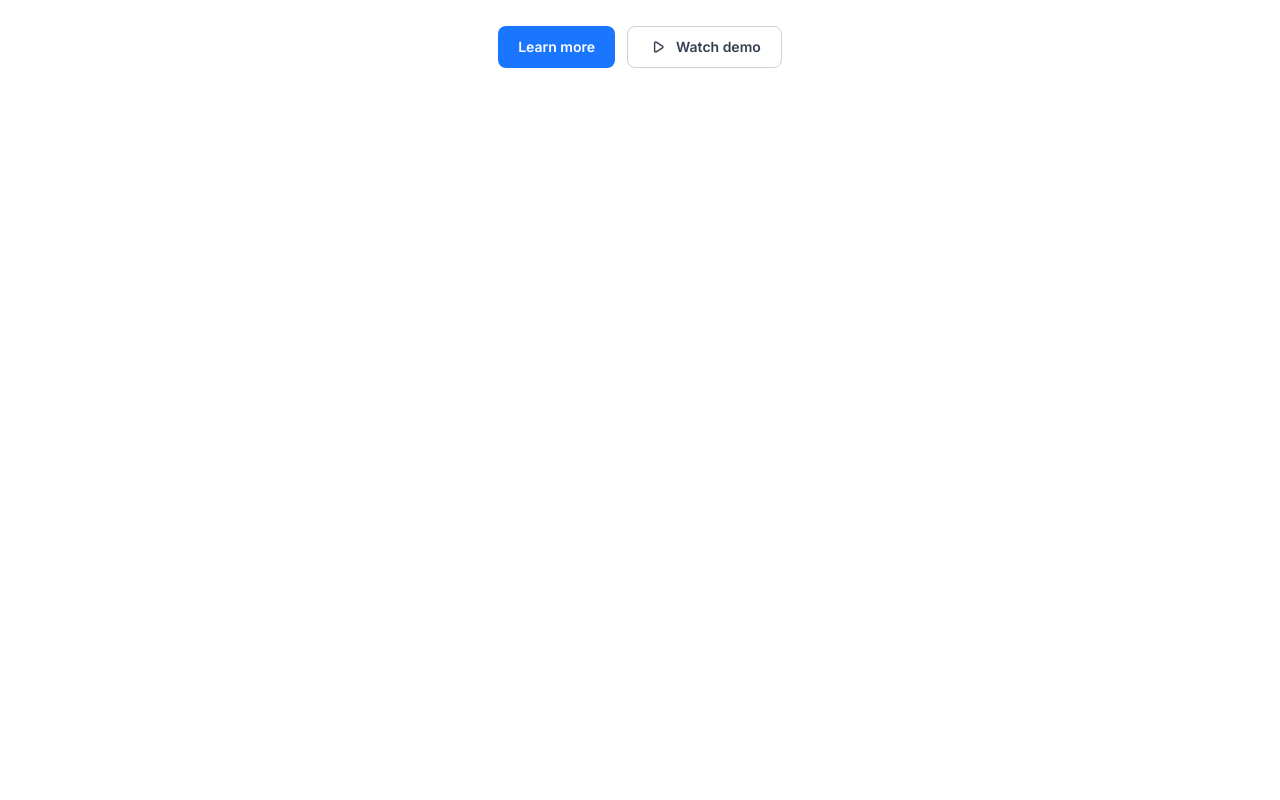
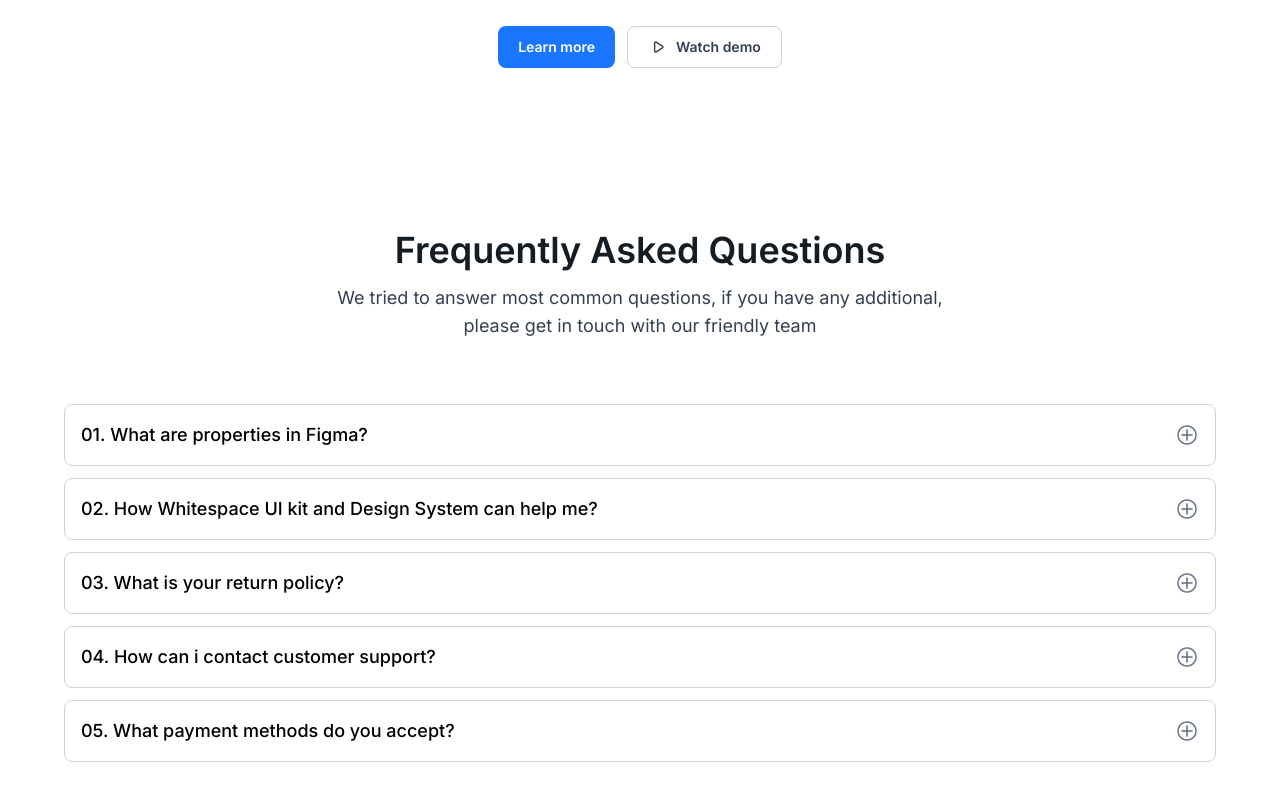
Before and after one commit to vizaanandyaa/whitespace-ui, a React (Vite) app: page / in a window 1280 px wide. Shown: the part 1878-2678 px from the top of the page. Before the commit the page ends 2026 px from the top, so only its background shows below. Built offline with nearby package versions, Linux system fonts and the light colour scheme.

Commit message:
faq accordion done

```diff
--- a/src/App.jsx
+++ b/src/App.jsx
@@ -12,6 +12,7 @@ import featuresImg1 from "./assets/features/features-img1.jpg";
 import featuresImg2 from "./assets/features/features-img2.jpg";
 import featuresImg3 from "./assets/features/features-img3.jpg";
 import featuresImg4 from "./assets/features/features-img4.jpg";
+import Accordion from "./component/Accordion";
 import "./App.scss";
 function App() {
   let featuresContents = [
@@ -32,7 +33,12 @@ function App() {
     },
   ];
   let featuresImgs = [featuresImg1, featuresImg2, featuresImg3, featuresImg4];
-  let servicesContents = ['Unlimited pages','Easy Access', '14-days free trial']
+  let servicesContents = [
+    "Unlimited pages",
+    "Easy Access",
+    "14-days free trial",
+  ];
+  let questions = ['01. What are properties in Figma?', '02. How Whitespace UI kit and Design System can help me?', '03. What is your return policy?', '04. How can i contact customer support?','05. What payment methods do you accept?']
   return (
     <>
       <Header />
@@ -137,23 +143,42 @@ function App() {
           </p>
         </div>
         <div className="services-contents">
-          {servicesContents.map((servicesContent,index)=>{
-            return(
+          {servicesContents.map((servicesContent, index) => {
+            return (
               <div className="service" key={index}>
                 <span className="compo-icon --services">
                   <img src={checkGrad} />
                 </span>
                 <p>{servicesContent}</p>
               </div>
-            )
+            );
           })}
         </div>
         <div className="btns services-btns">
-        <button className="btn btn--blue landing-btn">Learn more</button>
-            <button className="btn btn--white btn-w-icon landing-btn">
-              <img src={playIcon} alt="play-icon" className="play-icon" />
-              <p>Watch demo</p>
-            </button>
+          <button className="btn btn--blue landing-btn">Learn more</button>
+          <button className="btn btn--white btn-w-icon landing-btn">
+            <img src={playIcon} alt="play-icon" className="play-icon" />
+            <p>Watch demo</p>
+          </button>
+        </div>
+      </section>
+      <section className="compo faq container">
+        <div className="compo-headline">
+          <h2 className="compo-headline-title">Frequently Asked Questions</h2>
+          <p className="compo-headline-desc">
+            We tried to answer most common questions, if you have any additional, please get in touch with our friendly team
+          </p>
+        </div>
+        <div className="compo-contents">
+          <div className="accordions">
+            {questions.map((question,index)=>{
+
+              return(
+                <Accordion key={index} quest= {question} />
+              )
+
+            })}
+          </div>
         </div>
       </section>
     </>
--- a/src/App.scss
+++ b/src/App.scss
@@ -1,5 +1,6 @@
 @import url("https://fonts.googleapis.com/css2?family=Inter:wght@400;500;600&display=swap");
 @import "./scss/header.scss";
+@import "./scss/accordion.scss";
 
 * {
   margin: 0;
@@ -336,6 +337,10 @@ button {
     font-size: 18px;
     line-height: 28px;
   }
+  @media (min-width:1024px) {
+    width: 650px;
+    margin: 0 auto;
+  }
 }
 
 .compo-contents-flex-desktop {
@@ -472,3 +477,9 @@ button {
 .services-btns {
   margin-top: 40px;
 }
+
+.accordions{
+    display: flex;
+    flex-direction: column;
+    gap: 12px;
+}
--- /dev/null
+++ b/src/component/Accordion.jsx
@@ -0,0 +1,37 @@
+import React from "react";
+import { useState } from "react";
+import removeCircle from "../assets/faq/remove-circle.png";
+import addCircle from "../assets/faq/add-circle.png";
+
+function Accordion(props) {
+  const [isActive, setIsActive] = useState(false);
+  const open = () => {
+    setIsActive(!isActive);
+  };
+  return (
+    <>
+      <div className="accordion">
+        <button className="question" onClick={open}>
+          <p className="question-text">{props.quest}</p>
+          <span className="question-img">
+            <img src={isActive ? removeCircle : addCircle} />
+          </span>
+        </button>
+        <div className="answer">
+          {isActive && (
+            <p className="answer-text">
+              Lorem Ipsum is simply dummy text of the printing and typesetting
+              industry. Lorem Ipsum has been the industry's standard dummy text
+              ever since the 1500s, when an unknown printer took a galley of
+              type and scrambled it to make a type specimen book. It has
+              survived not only five centuries, but also the leap into
+              electronic typesetting, remaining essentially unchanged.
+            </p>
+          )}
+        </div>
+      </div>
+    </>
+  );
+}
+
+export default Accordion;
--- /dev/null
+++ b/src/scss/accordion.scss
@@ -0,0 +1,44 @@
+@import './color.scss';
+
+.no-active{
+    display: none;
+}
+
+.accordion{
+    padding: 16px;
+    border: 1px solid $gray;
+    border-radius: 8px;
+}
+
+.question {
+    background: white;
+    border: none;
+    display: flex;
+    align-items: center;
+    justify-content: space-between;
+    width: 100%;
+}
+
+.question-text{
+    text-align: start;
+    width: 90%;
+    font-weight: 500;
+    font-size: 18px;
+    line-height: 28px;
+}
+
+.question-img{
+    width: 10%;
+    img {
+        display: block;
+        width: 24px;
+        margin-left: auto;
+    }
+}
+
+.answer-text{
+    padding-top: 16px;
+    font-weight: 400;
+    font-size: 16px;
+    line-height: 24px;
+}
```
Also changed, not shown: src/assets/faq/add-circle.png (added), src/assets/faq/remove-circle.png (added).
